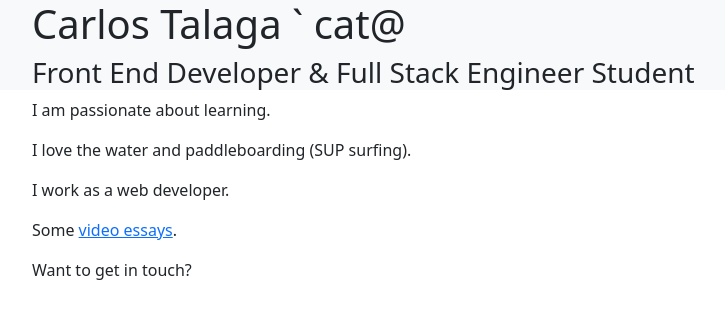
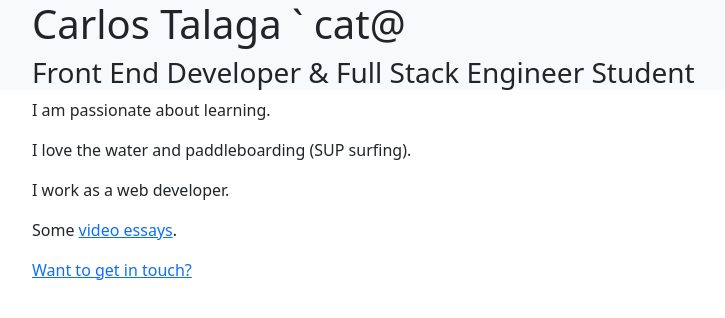
Before and after one commit to carlostalaga/carlostalaga.github.io, a plain HTML site: page index.html in a window 1280 px wide. Shown: the whole page, without its empty margins (50-775 px from the left). Drawn offline with nearby package versions, Linux system fonts and the light colour scheme.

Commit message:
corrections

```diff
--- a/index.html
+++ b/index.html
@@ -31,7 +31,7 @@
 		<p>I love the water and paddleboarding (SUP surfing).</p>
 		<p>I work as a web developer.</p>
 		<p>Some <a href="https://vimeo.com/carlostalaga" target="_blank">video essays</a>.</p>
-		<p><a href="mailto:cat@carlostalaga.com"></a>Want to get in touch?</a></p>
+		<p><a href="mailto:cat@carlostalaga.com">Want to get in touch?</a></p>
 
 	</div>
 
```
